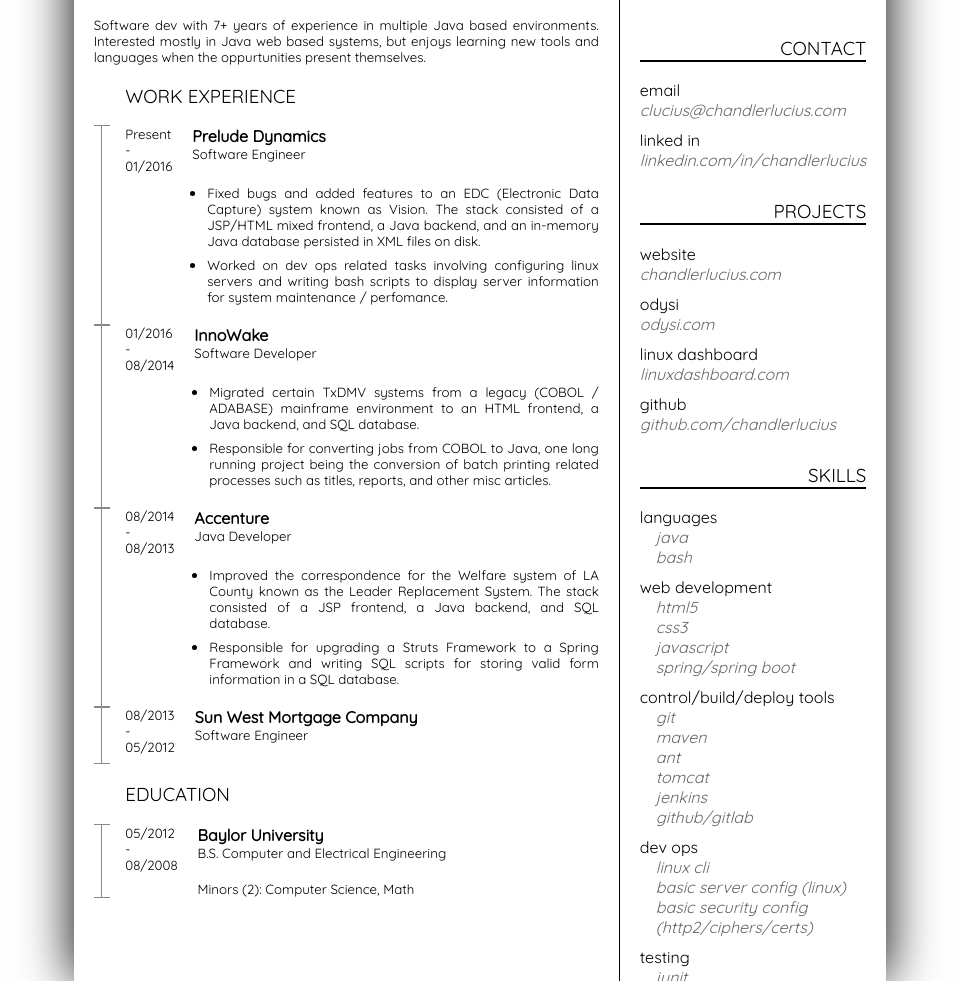
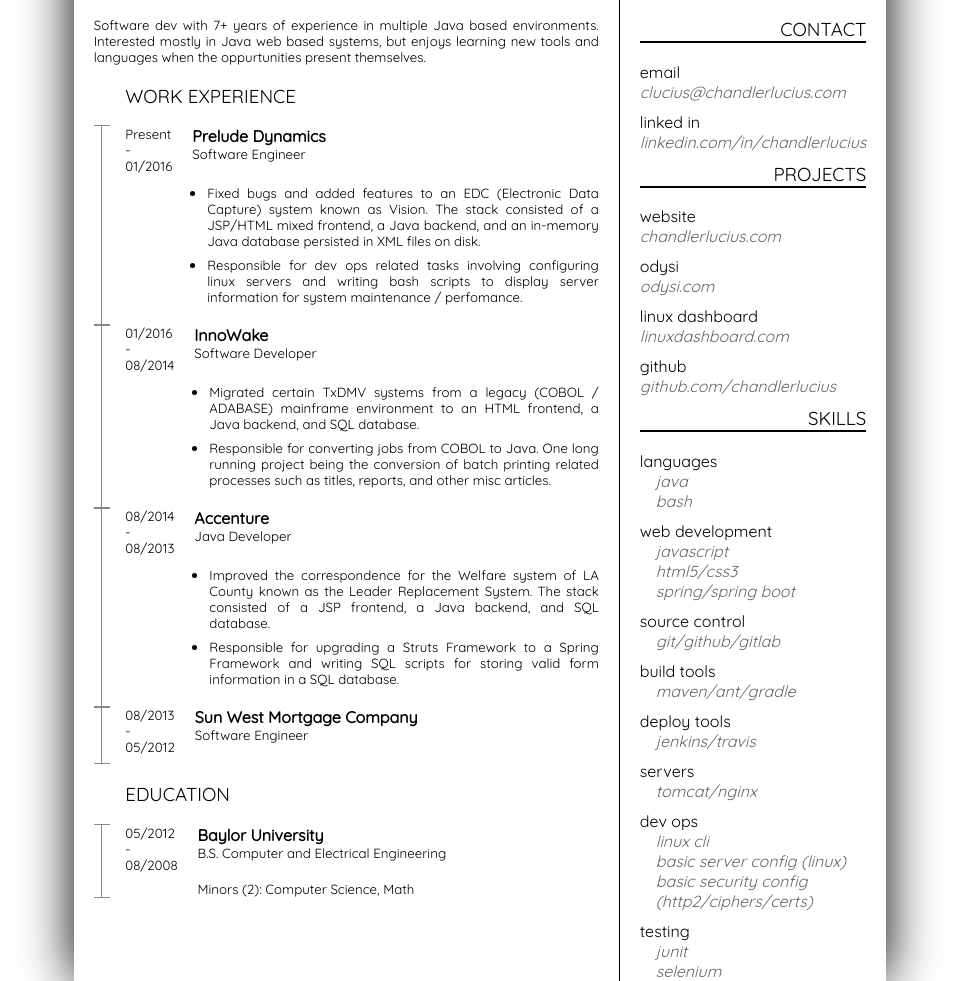
Before and after one commit to chandlerlucius/resume-html, a plain HTML site: page index.html in a window 1280 px wide. Shown: the part 73-1054 px from the top of the page, without its empty margins (160-1119 px from the left). Drawn offline with Linux system fonts and the light colour scheme.

Commit message:
Update index.html

```diff
--- a/index.html
+++ b/index.html
@@ -119,6 +119,7 @@
         }
 
         #sidebar-content>h3 {
+            margin-top: 0;
             border-bottom: 2px solid;
             text-align: right;
         }
@@ -229,7 +230,7 @@
                                 </li>
                                 <li>
                                     <h5>
-                                        Worked on dev ops related tasks involving configuring linux servers and
+                                        Responsible for dev ops related tasks involving configuring linux servers and
                                         writing bash scripts to display server information for system maintenance /
                                         perfomance.
                                     </h5>
@@ -260,7 +261,7 @@
                                 </li>
                                 <li>
                                     <h5>
-                                        Responsible for converting jobs from COBOL to Java, one long running project
+                                        Responsible for converting jobs from COBOL to Java. One long running project
                                         being the conversion
                                         of batch printing related processes such as titles, reports, and other misc
                                         articles.
@@ -379,19 +380,25 @@
                 </ul>
                 <h4>Web Development</h4>
                 <ul>
-                    <li>HTML5</li>
-                    <li>CSS3</li>
                     <li>JavaScript</li>
+                    <li>HTML5/CSS3</li>
                     <li>Spring/Spring Boot</li>
                 </ul>
-                <h4>Control/Build/Deploy Tools</h4>
+                <h4>Source Control</h4>
                 <ul>
-                    <li>Git</li>
-                    <li>Maven</li>
-                    <li>Ant</li>
-                    <li>Tomcat</li>
-                    <li>Jenkins</li>
-                    <li>Github/Gitlab</li>
+                    <li>Git/Github/Gitlab</li>
+                </ul>
+                <h4>Build Tools</h4>
+                <ul>
+                    <li>Maven/Ant/Gradle</li>
+                </ul>
+                <h4>Deploy Tools</h4>
+                <ul>
+                    <li>Jenkins/Travis</li>
+                </ul>
+                <h4>Servers</h4>
+                <ul>
+                    <li>Tomcat/Nginx</li>
                 </ul>
                 <h4>Dev Ops</h4>
                 <ul>
```
